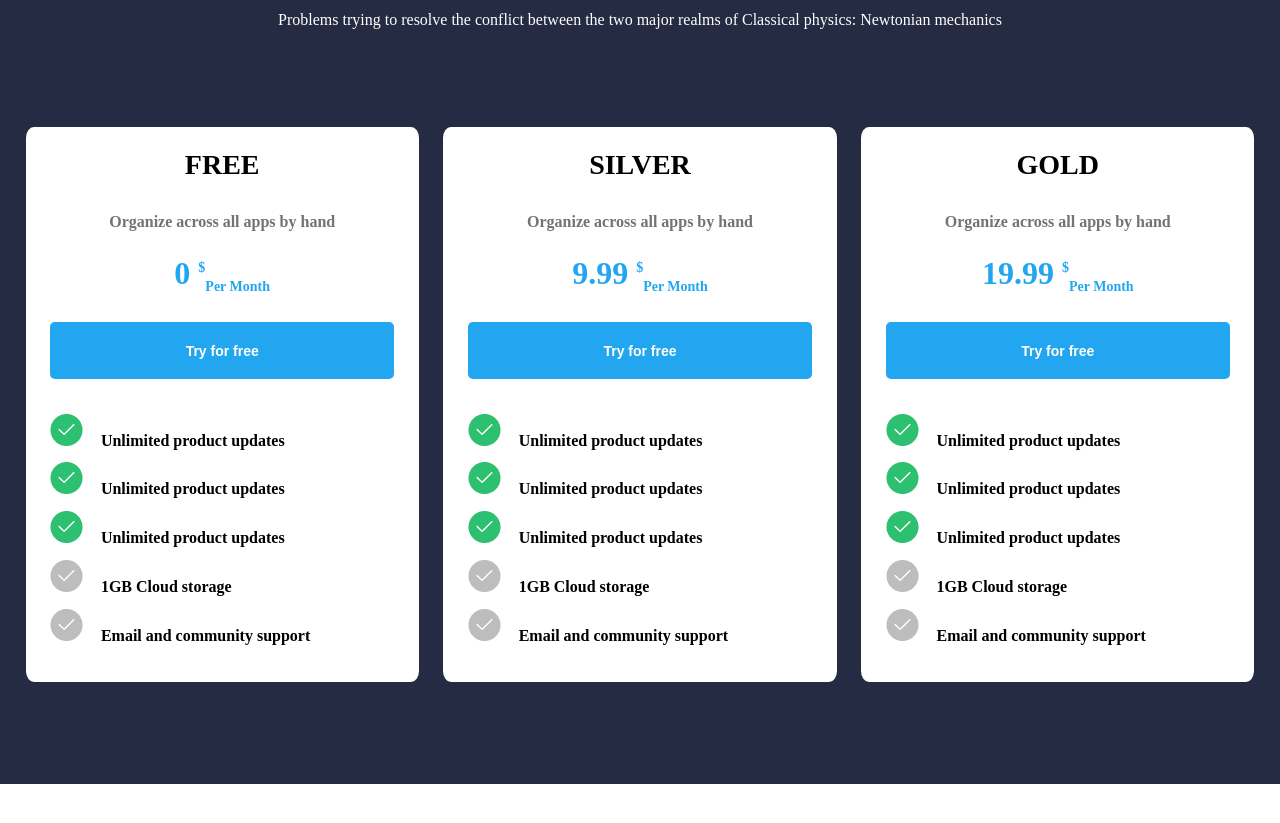
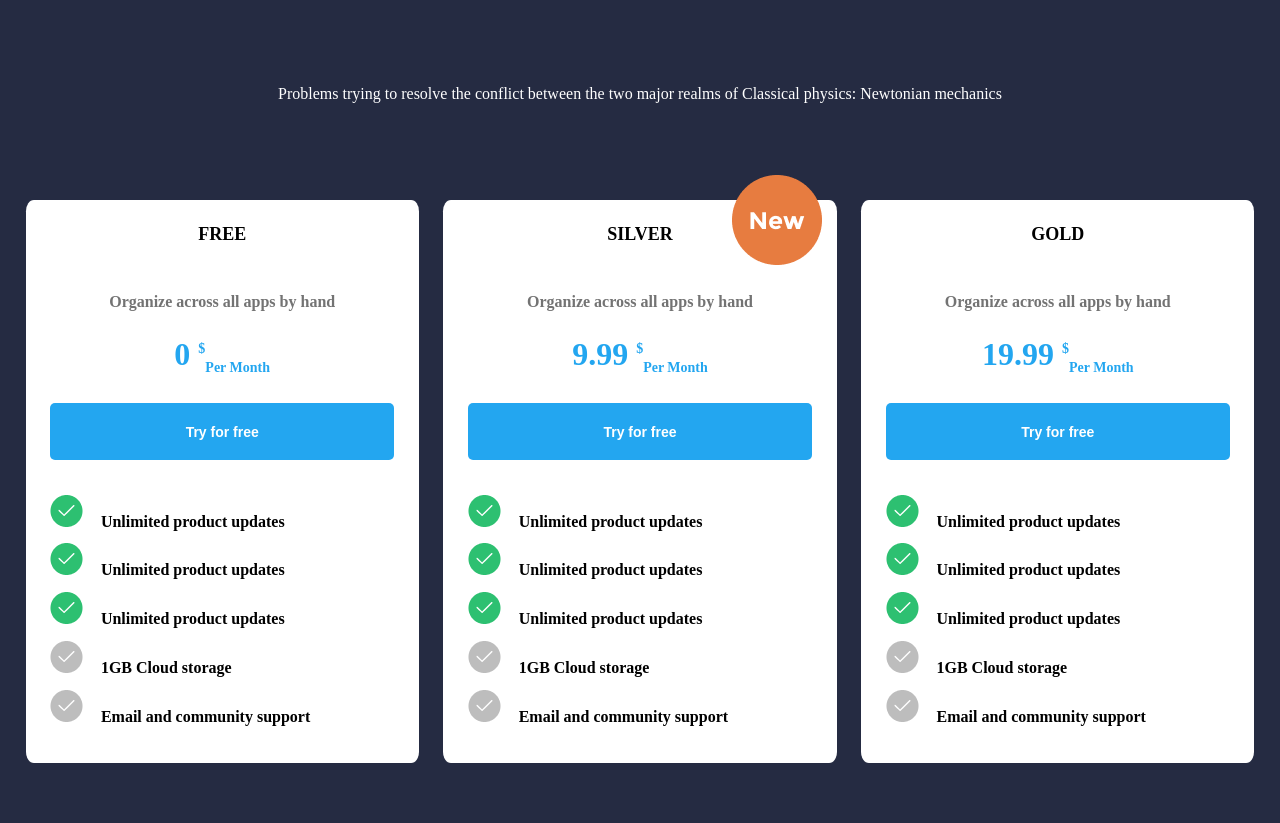
Before and after one commit to SaahilMahato/Design-Final-Assignment, a plain HTML site: page index.html in a window 1280 px wide. Shown: the part 2800-3623 px from the top of the page. Before the commit the page ends 3584 px from the top, so only its background shows below. Drawn offline with Linux system fonts and the light colour scheme.

Commit message:
new tag in pricing section

```diff
--- a/css/desktop_styles.css
+++ b/css/desktop_styles.css
@@ -210,7 +210,7 @@
     }
 
     .pricing-section h2{
-        margin-bottom: 2%;
+        margin-bottom: 8%;
     }
 
     .pricing-section p{
@@ -225,7 +225,7 @@
     }
 
     .pricing-card h3 {
-        font-size: 28px;
+        margin-bottom: 15%;
     }
 
     .pricing-card ul {
--- a/css/styles.css
+++ b/css/styles.css
@@ -325,3 +325,13 @@ a {
     font-weight: bold;
     background-color: #23A6F0;
 }
+
+.pricing-card-2 {
+    position: relative;
+}
+
+.pricing-card-2 .new-tag {
+    position: absolute;
+    top: -25px;
+    right: 15px;
+}
--- a/index.html
+++ b/index.html
@@ -164,6 +164,7 @@
                     <button class="mobile">Try for free</button>
                 </div>
                 <div class="pricing-card pricing-card-2">
+                    <img class="new-tag" src="/images/new-tag.png">
                     <h3>SILVER</h3>
                     <p>Organize across all apps by hand</p>
                     <p class="blue-text">9.99 <sup>$</sup><sub>Per Month</sub></p>
```
Also changed, not shown: images/new-tag.png (added).
